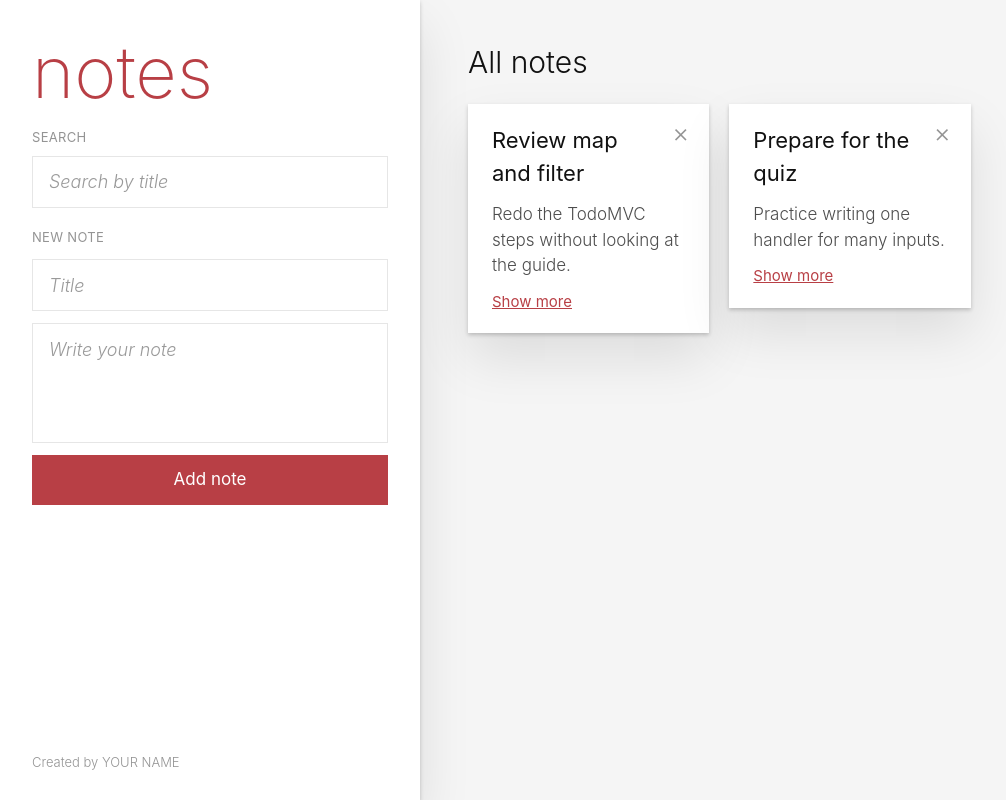
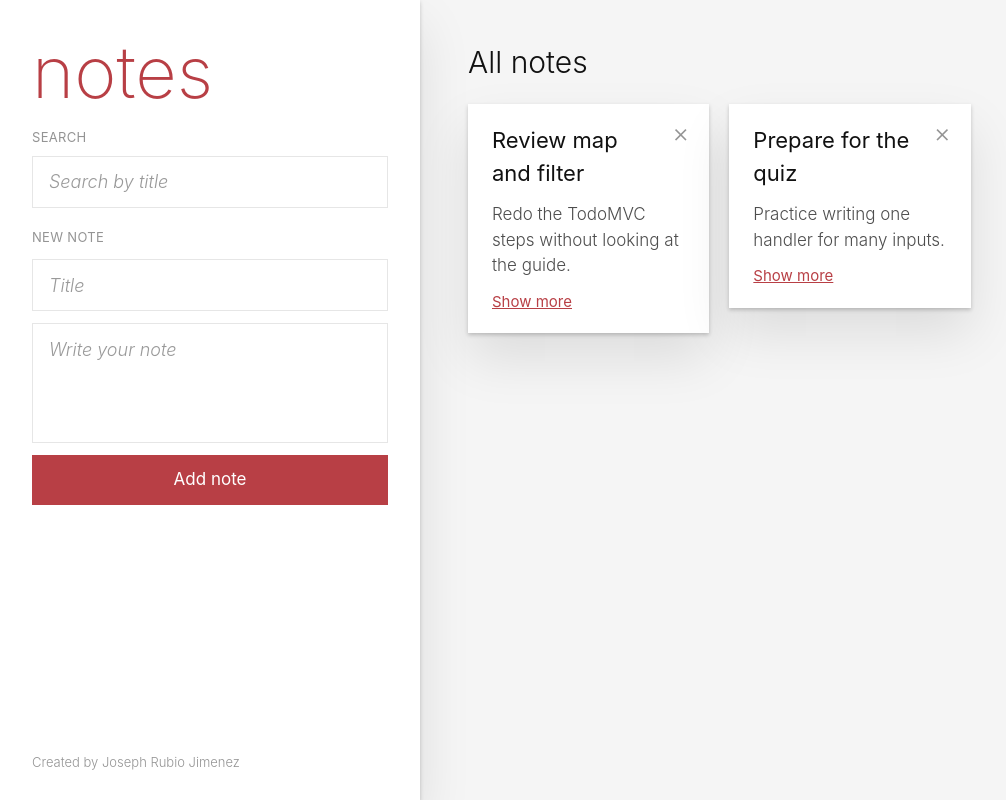
Before and after one commit to josephrubiojimenez/csit340g7-notes, a React (Vite) app: page / in a window 1280 px wide. Shown: the whole page, without its empty margins (0-1006 px from the left). Built offline with nearby package versions, Linux system fonts and the light colour scheme.

Commit message:
chore: replace YOUR NAME with Joseph Rubio Jimenez

```diff
--- a/src/App.jsx
+++ b/src/App.jsx
@@ -5,7 +5,7 @@ function App() {
   return (
     <div className="bg-[#f5f5f5] font-light text-[#111]">
       <Notes />
-      <Info name="YOUR NAME" />
+      <Info name="Joseph Rubio Jimenez" />
     </div>
   )
 }
```
